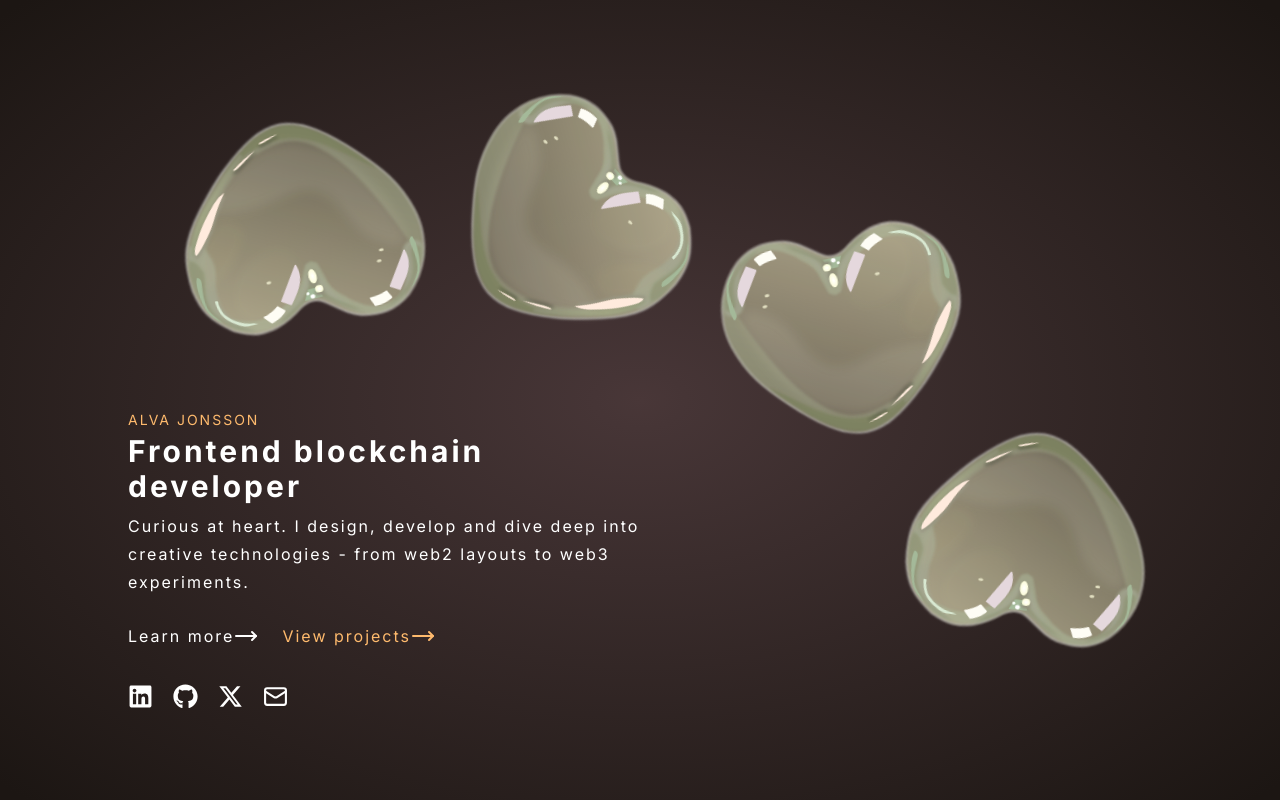
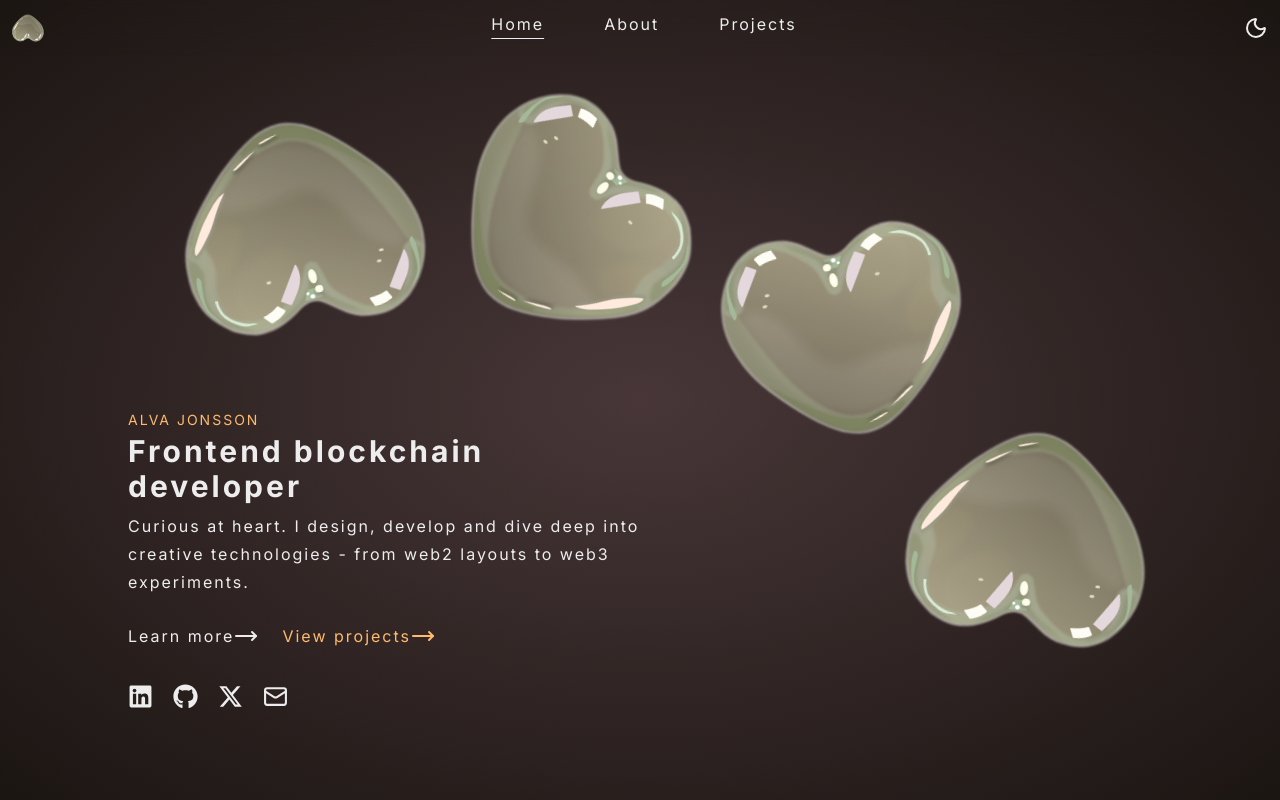
Before and after one commit to Alvis97/alvaportfolio, a Next.js app: page / in a window 1280 px wide. Built offline with nearby package versions, Linux system fonts and the light colour scheme.

Commit message:
created navigation and lightmode

```diff
--- /dev/null
+++ b/app/components/navigation.tsx
@@ -0,0 +1,50 @@
+"use client"
+
+import { Moon, Sun } from 'lucide-react'
+import React, { useEffect, useState } from 'react'
+
+function Navigation() {
+    const [lightmode, setLightmode] = useState(false)
+    const [active, setActive] = useState("Home")
+
+ useEffect(() => {
+    if (lightmode) {
+        document.documentElement.classList.add("light")
+    } else {
+        document.documentElement.classList.remove("light")
+    }
+}, [lightmode])
+
+  return (
+    <div className='flex w-full fixed z-1 justify-between backdrop-blur-md bg-white/0.5 p-3'>
+        <img className='h-8 w-8' src="/heart.svg" alt="" />
+
+        <div className='flex gap-15'>
+            <a
+            onClick={() => setActive("Home")}
+            href="#landingSection"
+             className={active === "Home" ? "underline underline-offset-8" : ""}>
+                Home
+            </a>
+             <a
+            onClick={() => setActive("About")}
+            href="#about"
+             className={active === "About" ? "underline underline-offset-8" : ""}>
+                About
+            </a>
+             <a
+            onClick={() => setActive("Projects")}
+            href="#projects"
+             className={active === "Projects" ? "underline underline-offset-8" : ""}>
+                Projects
+            </a>
+        </div>
+
+        <button onClick={() => setLightmode(!lightmode)}>
+            {lightmode ? ( <Sun/> ) : ( <Moon/> )}
+        </button>
+    </div>
+  )
+}
+
+export default Navigation
--- a/app/globals.css
+++ b/app/globals.css
@@ -4,6 +4,13 @@
   --background: #171717;
   --foreground: #ffffff;
   --accent: #FEBA6D;
+
+}
+
+.light {
+  --background: #f5f0eb;
+  --foreground: #1c1613;
+
 }
 
 @theme inline {
@@ -20,12 +27,26 @@
   }
 }
 
+@media (prefers-color-scheme: light) {
+  :root {
+    --background: #0a0a0a;
+    --foreground: #ededed;
+  }
+}
+
+
+
 body {
-  background: radial-gradient(ellipse at center, #493738 0%, #463536 5%, #1c1613 98%) !important;
+  background: radial-gradient(ellipse at center, #493738 0%, #463536 5%, #1c1613 98%);
   min-height: 100vh;
   color: var(--foreground);
   font-family: var(--font-inter);
   letter-spacing: 2px;
+}
+
+.light body {
+    background: radial-gradient(ellipse at center, #ffffff 0%, #ffffff 5%, #e0d8d0 98%);
+    color: #1c1613;
 }
 
 h1{
--- a/app/layout.tsx
+++ b/app/layout.tsx
@@ -1,6 +1,7 @@
 import type { Metadata } from "next";
 import { Geist, Geist_Mono, Inter, Onest } from "next/font/google";
 import "./globals.css";
+import Navigation from "./components/navigation";
 
 const inter = Inter({
   variable: "--font-inter",
@@ -27,6 +28,7 @@ export default function RootLayout({
       lang="en"
       className={`${inter.variable} ${onest.variable} antialiased`}
     >
+      <Navigation/>
       <body className="min-h-full flex flex-col bg-yellow-500">{children}</body>
     </html>
   );
--- a/app/page.tsx
+++ b/app/page.tsx
@@ -5,7 +5,6 @@ export default function Home() {
   return (
       <main className="flex flex-1 w-full flex-col items-center justify-between sm:items-start">
       <LandingSection/>
-
       </main>
   );
 }
```
